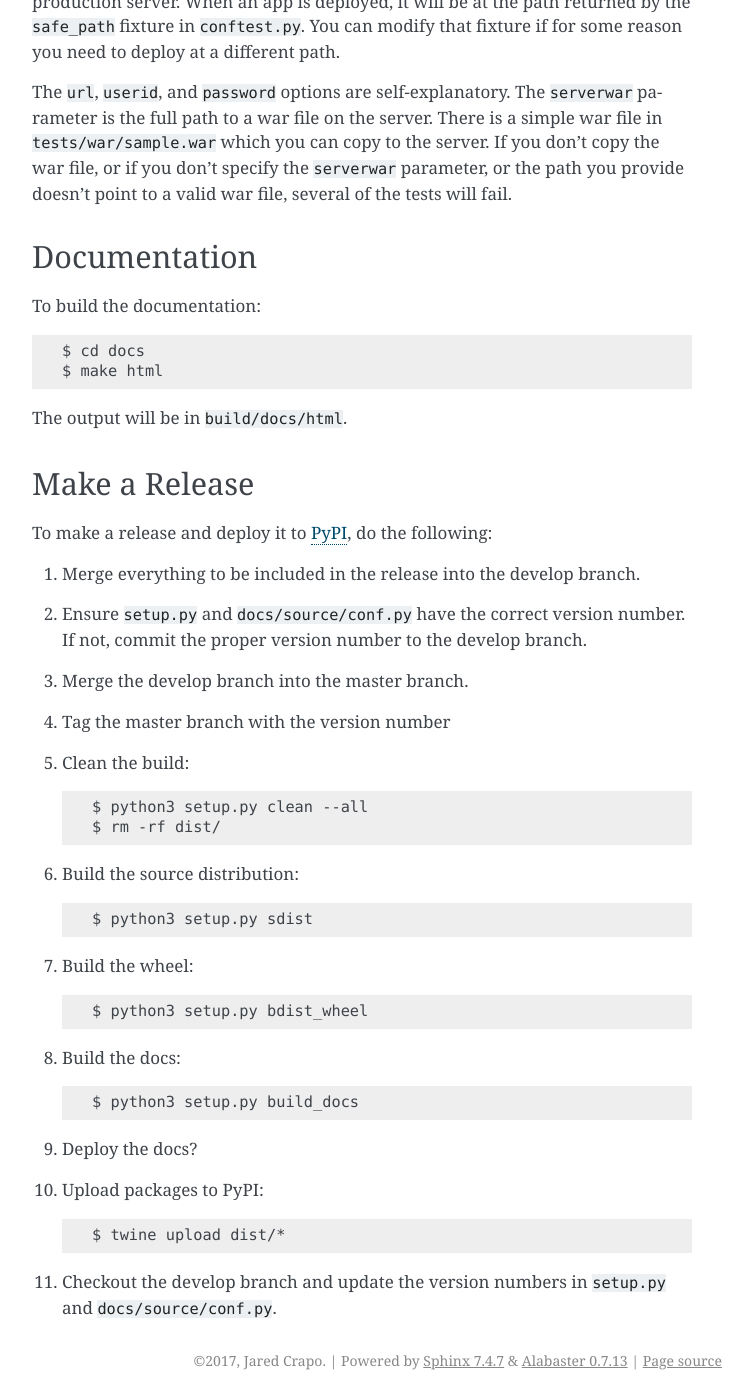
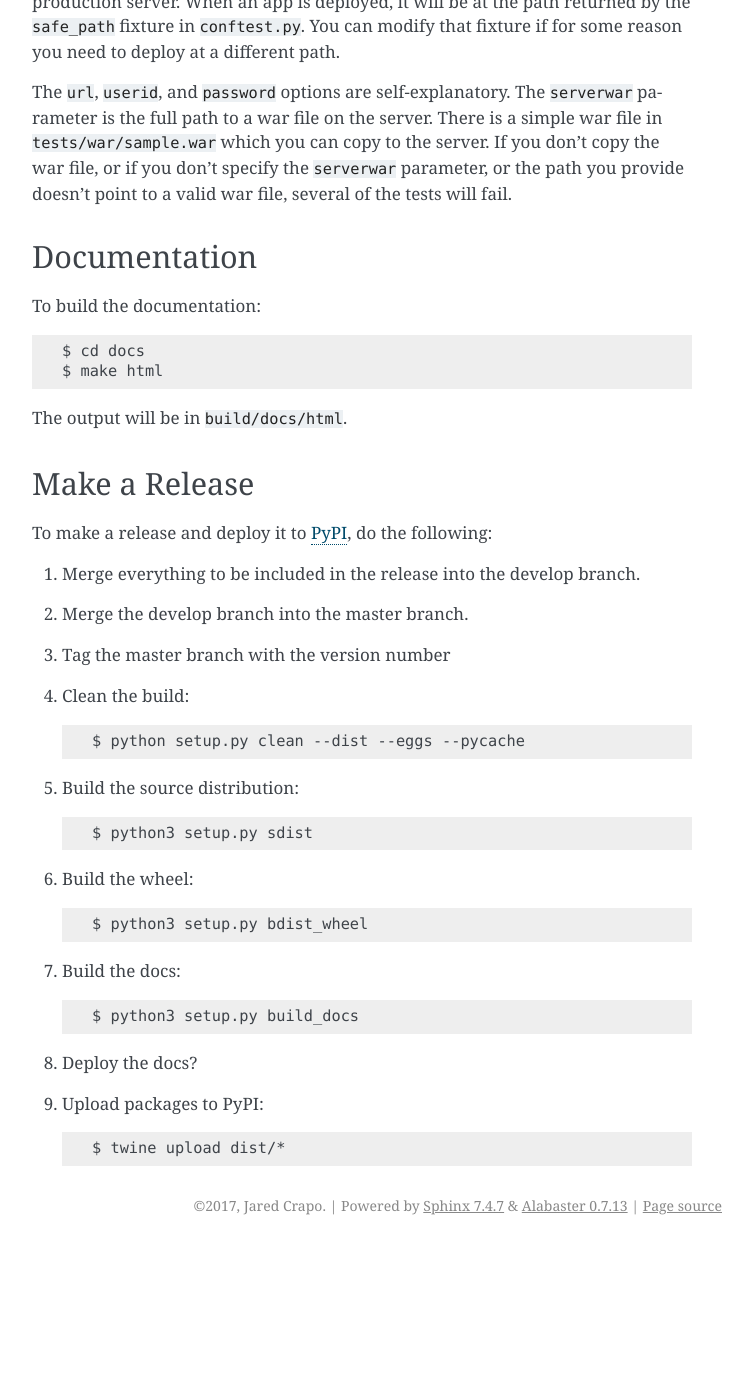
Before and after one commit to tomcatmanager/tomcatmanager, a Sphinx documentation site: the page built from docs/developer.rst, in a window 1280 px wide and 1400 px high, scrolled down 1888 px. Shown: the whole window, without its empty margins (388-1141 px from the left). Built offline with Sphinx 7.4.7, drawn with Linux system fonts in a browser that asks for light colours; after the commit the page ends 3133 px from its top, so only the background shows below that.

Commit message:
Add setupext_janitor

```diff
--- a/docs/developer.rst
+++ b/docs/developer.rst
@@ -119,35 +119,28 @@ To make a release and deploy it to `PyPI
 
 1. Merge everything to be included in the release into the develop branch.
 
-2. Ensure ``setup.py`` and ``docs/source/conf.py`` have the correct version
-   number. If not, commit the proper version number to the develop branch.
+2. Merge the develop branch into the master branch.
 
-3. Merge the develop branch into the master branch.
+3. Tag the master branch with the version number
 
-4. Tag the master branch with the version number
+4. Clean the build::
 
-5. Clean the build::
+    $ python setup.py clean --dist --eggs --pycache
 
-    $ python3 setup.py clean --all
-    $ rm -rf dist/
-
-6. Build the source distribution::
+5. Build the source distribution::
 
     $ python3 setup.py sdist
 
-7. Build the wheel::
+6. Build the wheel::
 
     $ python3 setup.py bdist_wheel
 
-8. Build the docs::
+7. Build the docs::
 
     $ python3 setup.py build_docs
 
-9. Deploy the docs?
+8. Deploy the docs?
 
-10. Upload packages to PyPI::
+9. Upload packages to PyPI::
 
     $ twine upload dist/*
-
-11. Checkout the develop branch and update the version numbers in
-    ``setup.py`` and ``docs/source/conf.py``.
```
Also changed, not shown: setup.py (+15 -3 lines), 1 other file.
